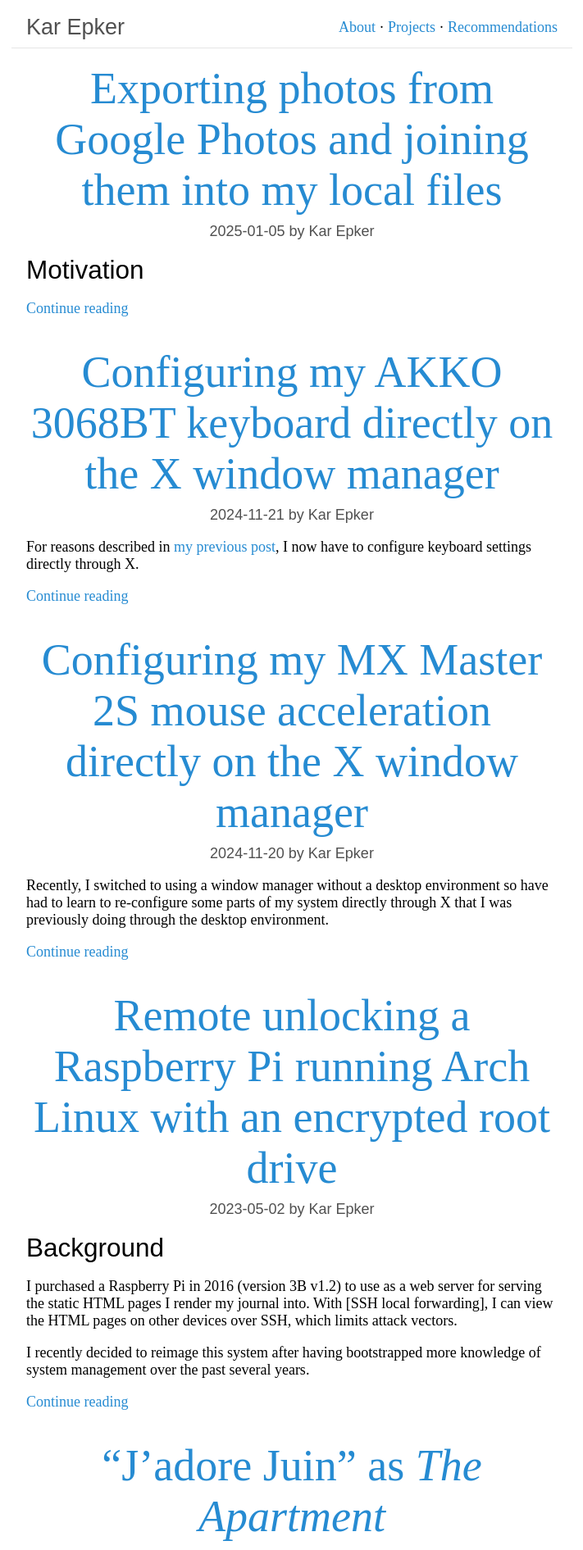
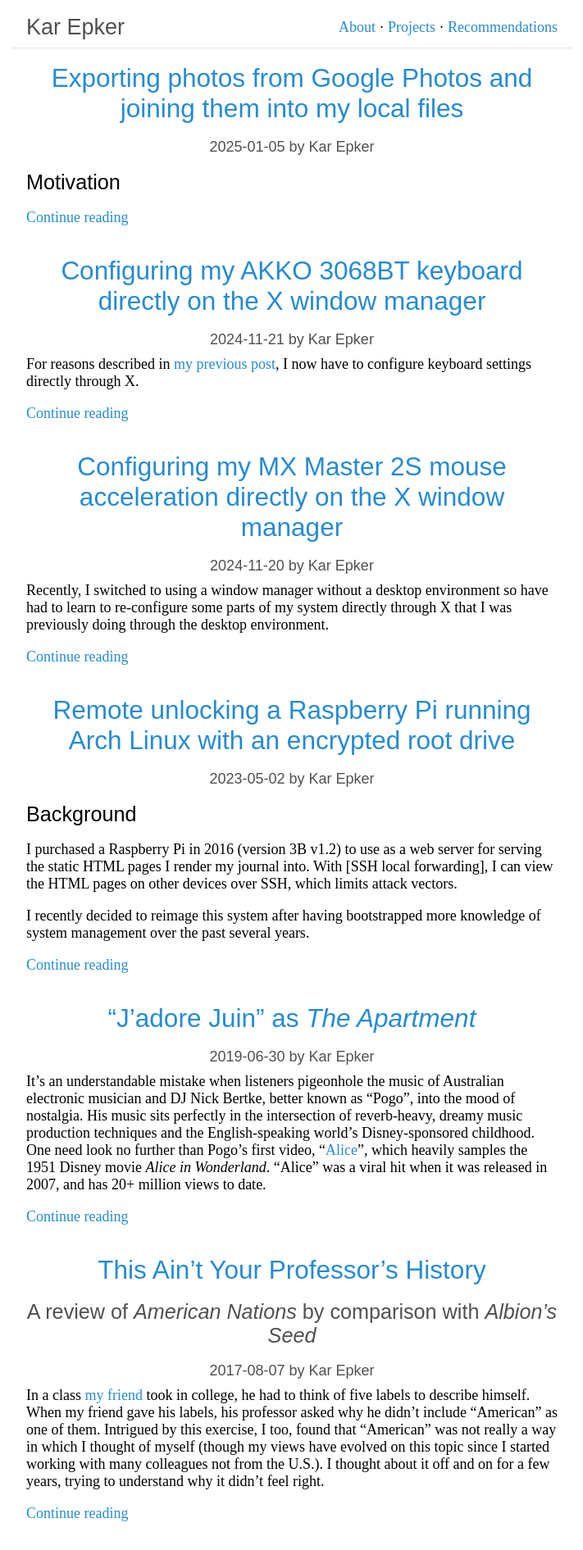
Before and after one commit to karepker/karepker.github.io, a Jekyll site: the page built from index.html, in a window 1280 px wide. Shown: the top 1891 px of the page at 82% size, without its empty margins (284-995 px from the left). Built offline with Jekyll 4.4.1, drawn with Linux system fonts in a browser that asks for light colours.

Commit message:
Fix headers on index page.
Posts were rendered as they are on individual pages, meaning headers were all <h1>s, which is not recommended [1].

Make these all <h2>s, bump subtitle down to <h3>, and also hack inline <h2>s in the post excerpt to <h3>s; it's unlikely that any other headers get included in the excerpt.

Inline post title HTML on the index page. All the includes I have for this website seems way over-engineered.

[1]: https://developer.mozilla.org/en-US/docs/Web/HTML/Element/Heading_Elements#avoid_using_multiple_h1_elements_on_one_page

```diff
--- a/_includes/post_header.html
+++ b/_includes/post_header.html
@@ -1,13 +1,5 @@
 <div class="post-title-text">
-  <h1 class="post-title">
-    {%- if include.inline -%}
-      <a href="{{ site.baseurl }}{{ include.page.url }}">
-    {%- endif include.inline -%}
-      {{- include.page.title | markdownify -}}
-    {%- if include.inline -%}
-      </a>
-    {%- endif include.inline -%}
-  </h1>
+  <h1 class="post-title">{{- include.page.title | markdownify -}}</h1>
   {%- if include.page.subtitle != null -%}
     <div class="post-subtitle">{{- include.page.subtitle | markdownify -}}</div>
   {%- endif -%}
--- a/_layouts/post.html
+++ b/_layouts/post.html
@@ -12,7 +12,7 @@ layout: default
   {% else %}
     <div class="post-header pad-sides">
   {% endif %}
-  {% include post_header.html page=page inline=false %}
+  {% include post_header.html page=page %}
   </div>
   <div class="post-content pad-sides">{{ content }}</div>
 </div>
--- a/index.html
+++ b/index.html
@@ -5,11 +5,24 @@ layout: default
 <div class="posts pad-sides">
   {%- for post in site.posts -%}
     <div class="post">
-      <div class="post-header">
-        {%- include post_header.html page=post inline=true -%}
+      <div class="post-title-text">
+        <h2 class="post-title">
+            <a href="{{- site.baseurl -}}{{- post.url -}}">
+            {{- post.title | markdownify | remove: "<p>" | remove: "</p>" -}}
+            </a>
+        </h2>
+        <div class="post-subtitle">
+          {%- if post.subtitle != null -%}
+          <h3>{{- post.subtitle | markdownify | remove: "<p>" | remove: "</p>" -}}</h3>
+          {%- endif -%}
+        </div>
+        <div class="post-author-date">
+          {{ post.date | date: '%Y-%m-%d' }} by
+          {% include post_author.html post=post %}
+        </div>
       </div>
       <div class="post-content">
-        {{- post.excerpt -}}
+        {{- post.excerpt | replace: "<h2", "<h3" | replace: "</h2>", "</h3>" -}}
       </div>
       <p><a href="{{- site.baseurl -}}{{- post.url -}}">Continue reading</a></p>
     </div>
```
